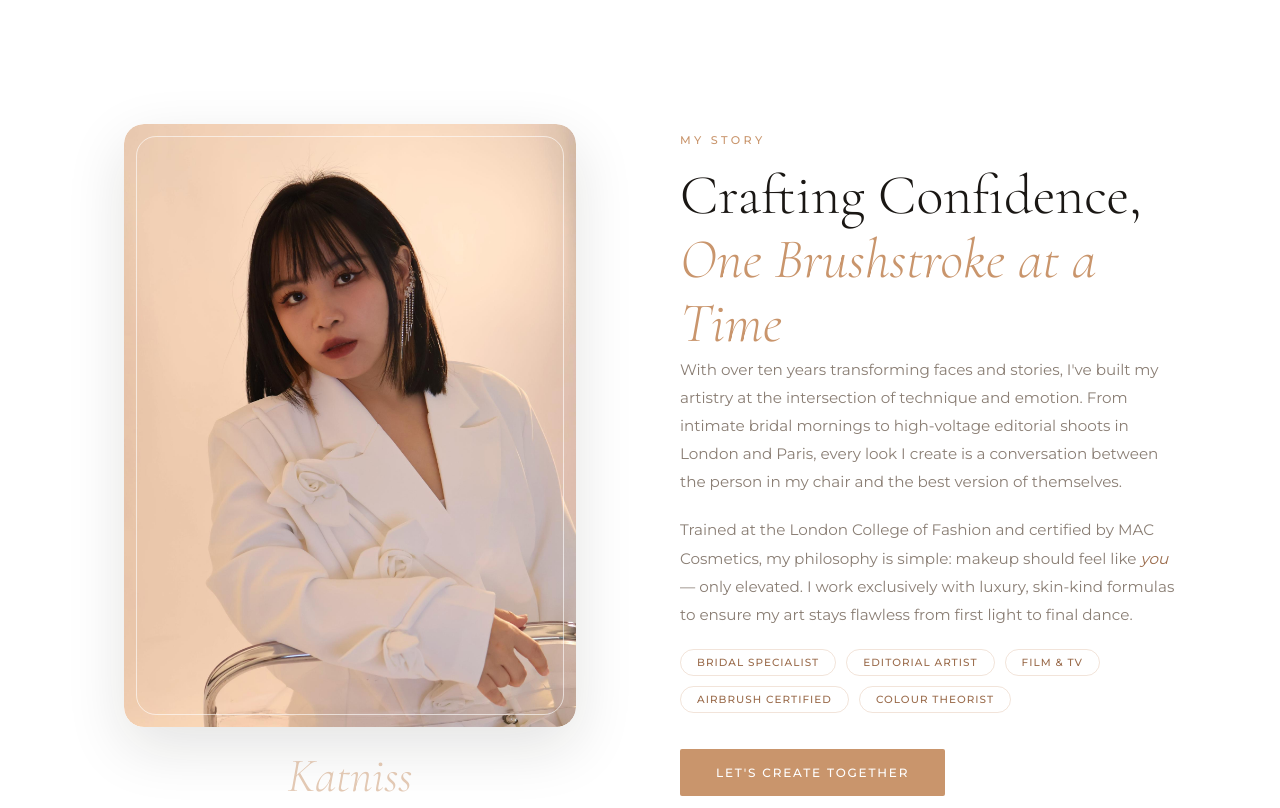
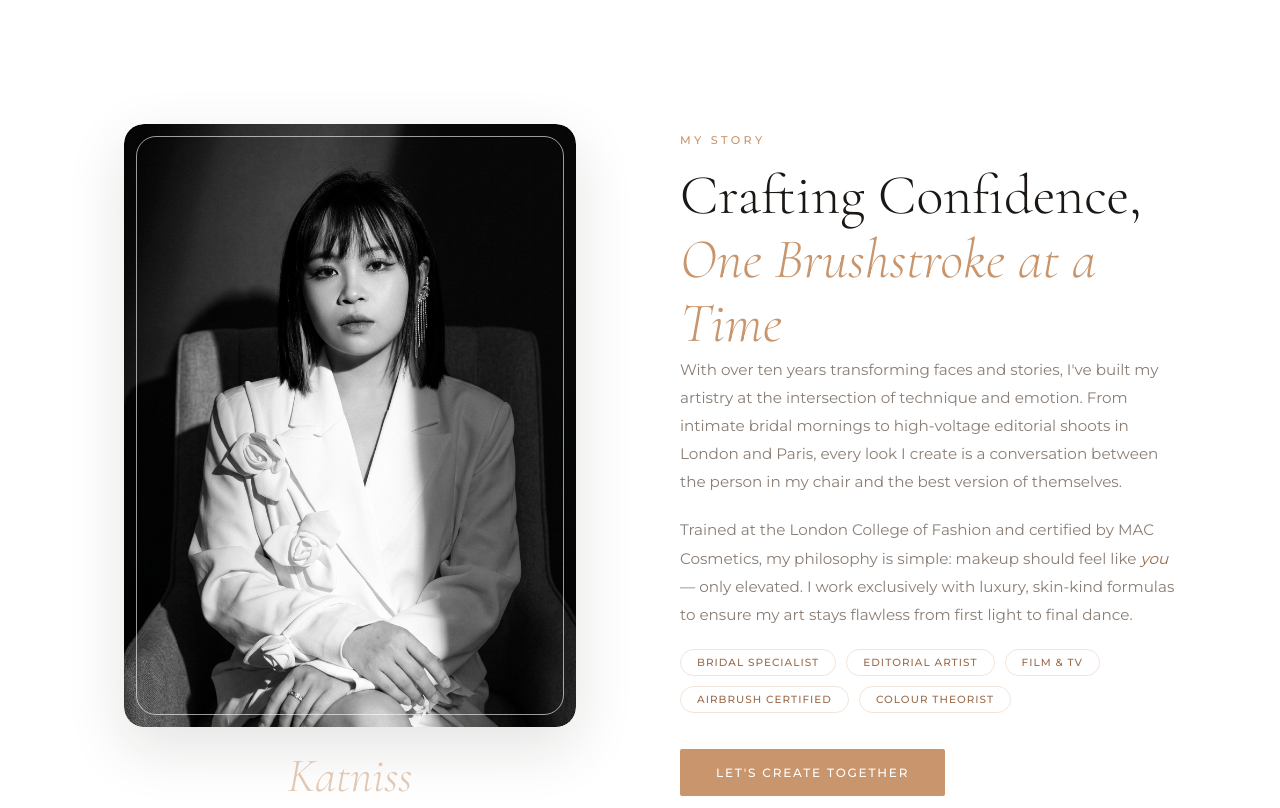
Before and after one commit to jameskhw-dev/katnissMUA, a plain HTML site: page index.html in a window 1280 px wide. Shown: the part 820-1628 px from the top of the page. Drawn offline with nearby package versions, Linux system fonts and the light colour scheme.

Commit message:
change katniss profile image

```diff
--- a/index.html
+++ b/index.html
@@ -118,7 +118,7 @@
       <div class="about__grid">
         <div class="about__visual fade-in-left">
           <div class="about__img-frame">
-            <img src="resources/katniss.jpeg" alt="Katniss — Professional Makeup Artist" class="about__photo" />
+            <img src="resources/katniss.png" alt="Katniss — Professional Makeup Artist" class="about__photo" />
             <div class="about__img-decor about__img-decor--1"></div>
             <div class="about__img-decor about__img-decor--2"></div>
           </div>
```
Also changed, not shown: resources/katniss.png (added).
